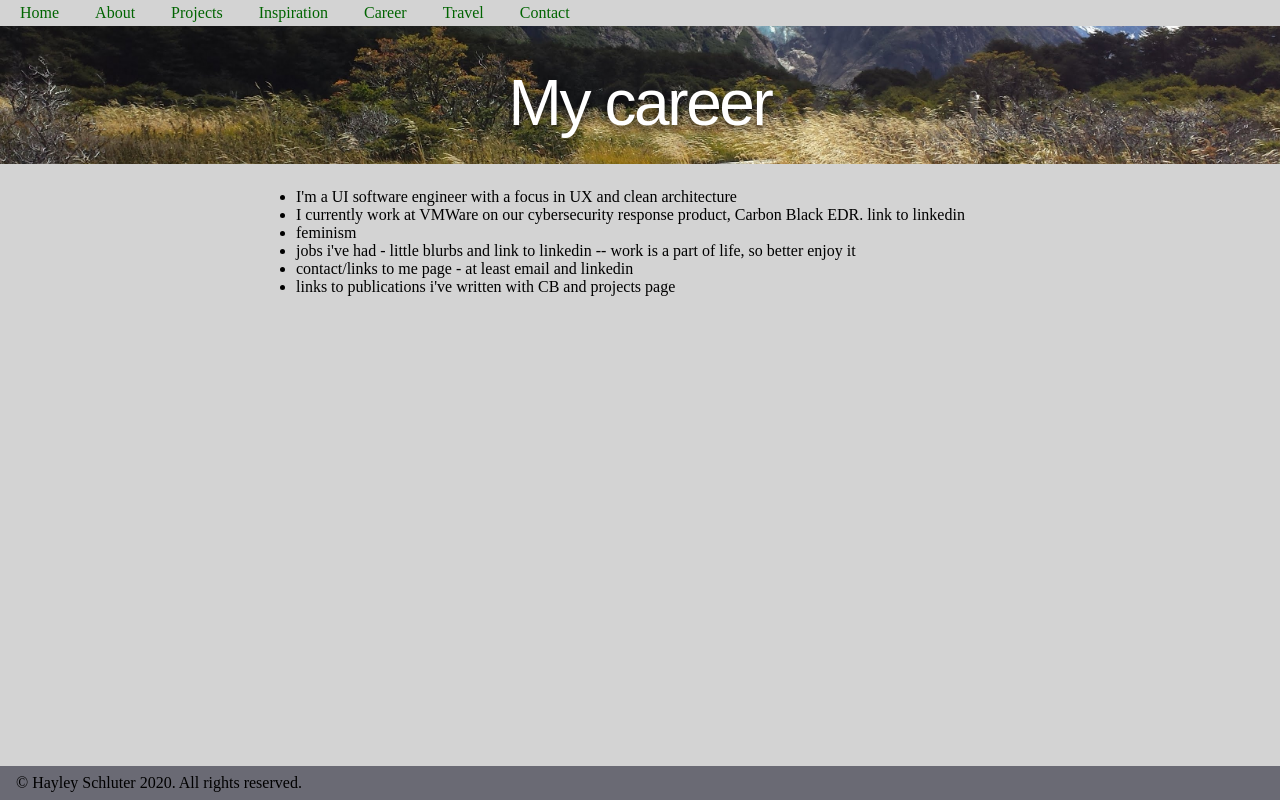
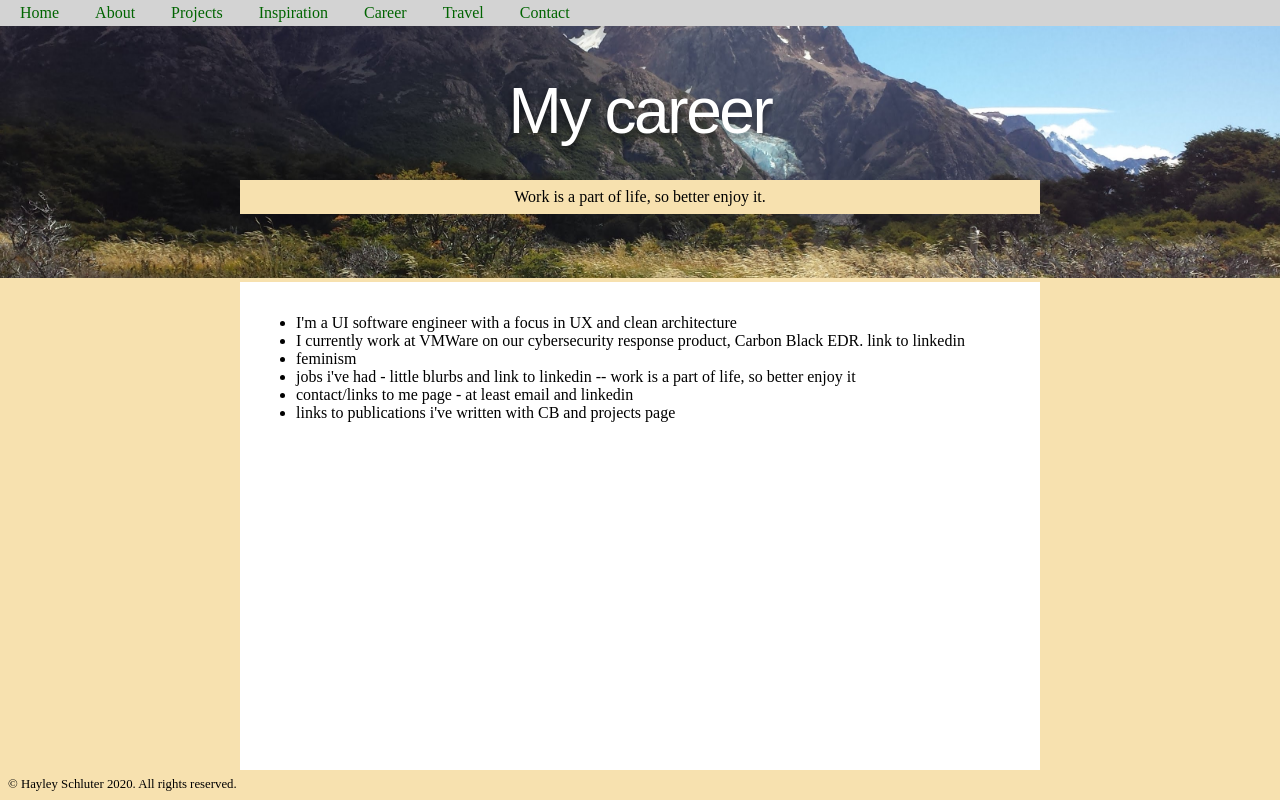
Before and after one commit to Hydriad/hydriad.github.io, a PHP site: page /update/career.html in a window 1280 px wide. Run offline with PHP 8.4, Linux system fonts and the light colour scheme; some web fonts are replaced.

Commit message:
styling breakthrough on career and about pages
it's unique!

```diff
--- a/update/about.html
+++ b/update/about.html
@@ -24,6 +24,7 @@
         </nav>
         <header>
             <h1>About me</h1>
+            <p>...as much as I'm willing to share with strangers online, anyway</p>
         </header>
         <section class="content no-shrink">
             <p>Things I want to mention:</p>
--- a/update/career.html
+++ b/update/career.html
@@ -23,6 +23,7 @@
         </nav>
         <header>
             <h1>My career</h1>
+            <p>Work is a part of life, so better enjoy it.</p>
         </header>
         <section class="content no-shrink">
             <ul>
--- a/update/resources/about.css
+++ b/update/resources/about.css
@@ -1,3 +1,9 @@
 .about header {
     background-image: url("./pics/background-patagonia.jpg");
+    background-position: 0 50%;
 }
+
+.about header p,
+.about {
+	background-color: #c5c7bc;
+}
--- a/update/resources/linkPages.css
+++ b/update/resources/linkPages.css
@@ -10,5 +10,10 @@
 
 .career header {
     background-image: url("./pics/background-patagonia2.jpg");
-    background-position: 0 53%;
+    background-position: 0 37%;
 }
+
+.career header p,
+.career {
+	background-color: #f7e1af;
+}
--- a/update/resources/styles.css
+++ b/update/resources/styles.css
@@ -34,11 +34,10 @@ nav ul li a:hover {
 }
 
 header {
-	background-color: grey;
     background-image: url("./pics/background-patagonia.jpg");
     background-position: 0 29%;
     background-size: cover;
-    padding: 1.5rem 0;
+    padding: 2rem 0;
     flex-shrink: 0;
     text-align: center;
 }
@@ -54,13 +53,28 @@ header h1 {
     text-shadow: 0 5px 10px rgba(0,0,0,0.3), 0 6px 6px rgba(0,0,0,0.3);
 }
 
-.content {
-    width: 60%;
-    flex-grow: 1; /* for keeping footer on bottom */
-    margin: .5rem auto .5rem auto;
+header p {
+    background-color: white;
+    padding: .5rem;
+    color: black;
+    width: calc(60% + 1rem);
+    margin: 2rem auto;
 }
 
-.content.background-image{
+.content-full-width {
+    flex-grow: 1; /* for keeping footer on bottom */
+    width: 100%;
+}
+
+.content {
+    flex-grow: 1; /* for keeping footer on bottom */
+    width: 60%;
+    background-color: white;
+    margin: .25rem auto .25rem auto;
+    padding: 1rem;
+}
+
+.background-image{
     flex-grow: 1; /* for keeping footer on bottom */
     background-image: url("pics/background-patagonia.jpg");
 	background-size: cover;
@@ -82,15 +96,12 @@ header h1 {
 
 footer {
     width: calc(100% - 2rem);
-    background-color: #6a6a74;
     color: black;
-    padding: .3rem 1rem 0 1rem;
+    background-color: transparent;
+    padding: 0 .5rem;
+    font-size: .8rem;
 }
 
 footer p {
     margin: .2rem 0 .5rem 0;
 }
-
-footer .copyright {
-    font-size: 1rem;
-}
--- a/update/resources/travel.css
+++ b/update/resources/travel.css
@@ -2,3 +2,7 @@
 	padding: 0;
 
 }
+
+.travel header h1 {
+	font-size: 3vw;
+}
--- a/update/travel.html
+++ b/update/travel.html
@@ -24,8 +24,8 @@
         <header>
             <h1>Places I've been</h1>
         </header>
-        <section class="no-shrink">
-            <iframe src="https://www.google.com/maps/d/u/0/embed?mid=1sZ3MHUmEYkVSxIWGfOa06bWkjGD1qeuS" width="1200" height="480"></iframe>
+        <section class="content-full-width no-shrink">
+            <iframe src="https://www.google.com/maps/d/u/0/embed?mid=1sZ3MHUmEYkVSxIWGfOa06bWkjGD1qeuS" width="1200" height="430"></iframe>
         </section>
         <footer class="no-shrink">
             <p><span class="copyright">©</span> Hayley Schluter 2020. All rights reserved.</p>
```
